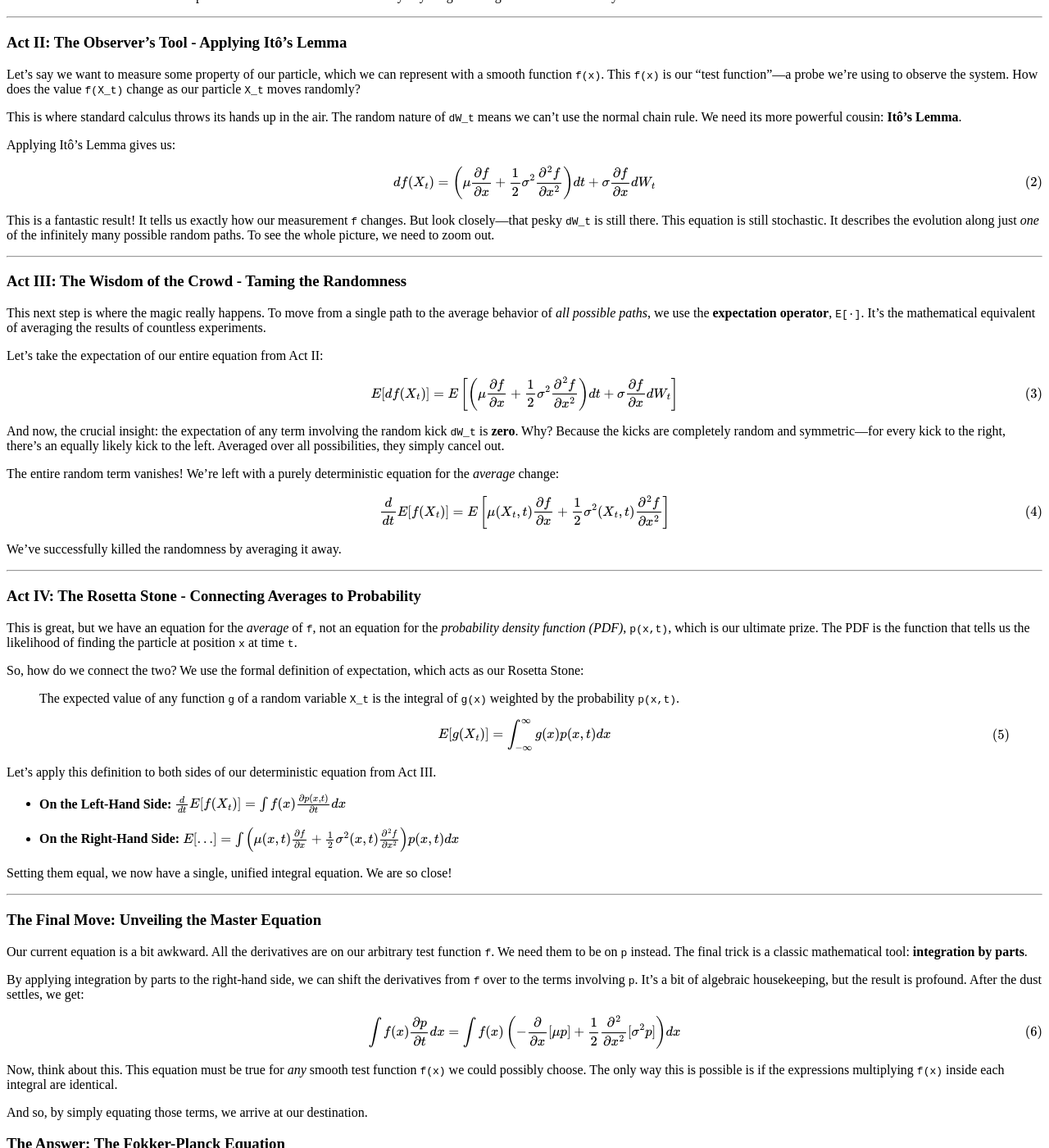
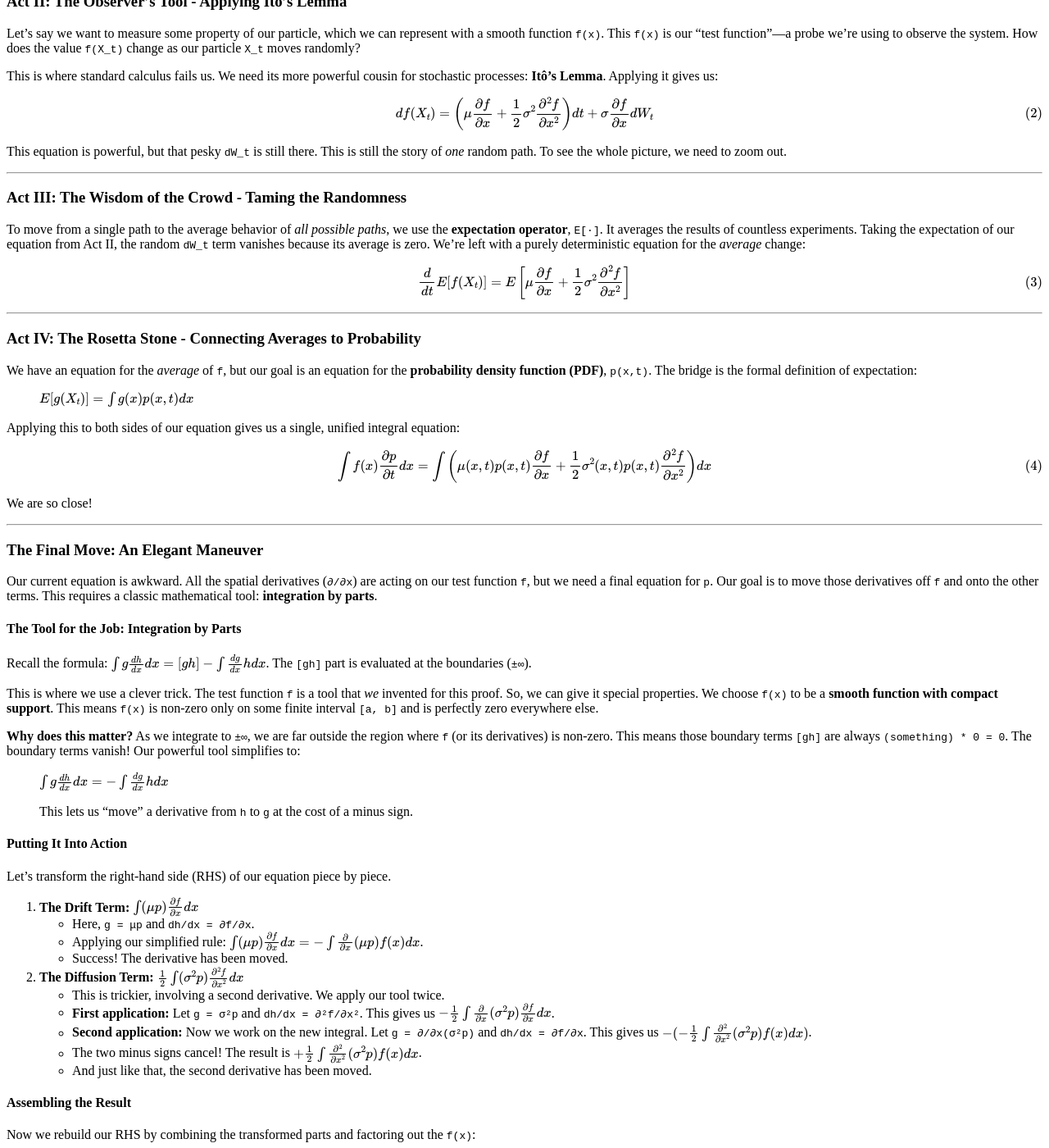
Before and after one commit to LiangXu123/LiangXu123.github.io, a Jekyll site: the page built from blogs/fk/static/fk.md, in a window 1280 px wide and 1400 px high, scrolled down 1013 px. Shown: the whole window at 82% size. Built offline with Jekyll 4.4.1, drawn with Linux system fonts in a browser that asks for light colours; our own code applies the rules of GitHub Pages for plain Markdown files; formulas are drawn with MathJax 3; some of the changed text lies outside the part shown.

Commit message:
add blogs

```diff
--- a/blogs/fk/static/fk.md
+++ b/blogs/fk/static/fk.md
@@ -12,16 +12,14 @@ The answer lies in a beautiful mathematical journey that takes us from the world
 
 ### Act I: The Rogue Particle - Our Starting Point
 
-First, let's write down the rules for our single, lonesome particle. Its motion is described by a Stochastic Differential Equation (SDE). Don't let the name intimidate you; it's just a rule for a random walk.
+First, let's write down the rules for our single, lonesome particle. Its motion is described by a Stochastic Differential Equation (SDE).
 
 $$dX_t = \mu(X_t, t) dt + \sigma(X_t, t) dW_t$$
 
 Think of it like this:
 *   `dX_t` is the tiny step our particle `X` takes at time `t`.
-
 *   `μ(X_t, t) dt` is the **drift**. It's a gentle, deterministic push, like a steady wind guiding the particle.
-
-*   `σ(X_t, t) dW_t` is the **diffusion**. This is the random part—a series of unpredictable kicks. The `dW_t` term is the source of this randomness, a tiny piece of a "Wiener process." The key thing to know about it is that while it averages to zero, its variance is `dt`. This leads to the weird but crucial rule of thumb: `(dW_t)^2 = dt`.
+*   `σ(X_t, t) dW_t` is the **diffusion**. This is the random part—a series of unpredictable kicks. The `dW_t` term is the source of this randomness, with the weird but crucial rule of thumb: `(dW_t)^2 = dt`.
 
 So now we have a rulebook for one particle. But how can we use this to say anything meaningful about the whole system?
 
@@ -31,75 +29,91 @@ So now we have a rulebook for one particle. But how can we use this to say anyth
 
 Let's say we want to measure some property of our particle, which we can represent with a smooth function `f(x)`. This `f(x)` is our "test function"—a probe we're using to observe the system. How does the value `f(X_t)` change as our particle `X_t` moves randomly?
 
-This is where standard calculus throws its hands up in the air. The random nature of `dW_t` means we can't use the normal chain rule. We need its more powerful cousin: **Itô's Lemma**.
-
-Applying Itô's Lemma gives us:
+This is where standard calculus fails us. We need its more powerful cousin for stochastic processes: **Itô's Lemma**. Applying it gives us:
 
 $$df(X_t) = \left( \mu \frac{\partial f}{\partial x} + \frac{1}{2} \sigma^2 \frac{\partial^2 f}{\partial x^2} \right) dt + \sigma \frac{\partial f}{\partial x} dW_t$$
 
-This is a fantastic result! It tells us exactly how our measurement `f` changes. But look closely—that pesky `dW_t` is still there. This equation is still stochastic. It describes the evolution along just *one* of the infinitely many possible random paths. To see the whole picture, we need to zoom out.
+This equation is powerful, but that pesky `dW_t` is still there. This is still the story of *one* random path. To see the whole picture, we need to zoom out.
 
 ***
 
 ### Act III: The Wisdom of the Crowd - Taming the Randomness
 
-This next step is where the magic really happens. To move from a single path to the average behavior of *all possible paths*, we use the **expectation operator**, `E[·]`. It's the mathematical equivalent of averaging the results of countless experiments.
+To move from a single path to the average behavior of *all possible paths*, we use the **expectation operator**, `E[·]`. It averages the results of countless experiments. Taking the expectation of our equation from Act II, the random `dW_t` term vanishes because its average is zero. We're left with a purely deterministic equation for the *average* change:
 
-Let's take the expectation of our entire equation from Act II:
-
-$$E[df(X_t)] = E\left[ \left( \mu \frac{\partial f}{\partial x} + \frac{1}{2} \sigma^2 \frac{\partial^2 f}{\partial x^2} \right) dt + \sigma \frac{\partial f}{\partial x} dW_t \right]$$
-
-And now, the crucial insight: the expectation of any term involving the random kick `dW_t` is **zero**. Why? Because the kicks are completely random and symmetric—for every kick to the right, there's an equally likely kick to the left. Averaged over all possibilities, they simply cancel out.
-
-The entire random term vanishes! We're left with a purely deterministic equation for the *average* change:
-
-$$\frac{d}{dt}E[f(X_t)] = E\left[ \mu(X_t, t) \frac{\partial f}{\partial x} + \frac{1}{2} \sigma^2(X_t, t) \frac{\partial^2 f}{\partial x^2} \right]$$
-
-We've successfully killed the randomness by averaging it away.
+$$\frac{d}{dt}E[f(X_t)] = E\left[ \mu \frac{\partial f}{\partial x} + \frac{1}{2} \sigma^2 \frac{\partial^2 f}{\partial x^2} \right]$$
 
 ***
 
 ### Act IV: The Rosetta Stone - Connecting Averages to Probability
 
-This is great, but we have an equation for the *average* of `f`, not an equation for the *probability density function (PDF)*, `p(x,t)`, which is our ultimate prize. The PDF is the function that tells us the likelihood of finding the particle at position `x` at time `t`.
+We have an equation for the *average* of `f`, but our goal is an equation for the **probability density function (PDF)**, `p(x,t)`. The bridge is the formal definition of expectation:
 
-So, how do we connect the two? We use the formal definition of expectation, which acts as our Rosetta Stone:
+> $E[g(X_t)] = \int g(x) p(x,t) dx$
 
-> The expected value of any function `g` of a random variable `X_t` is the integral of `g(x)` weighted by the probability `p(x,t)`.
->
-> $$E[g(X_t)] = \int_{-\infty}^{\infty} g(x) p(x,t) dx$$
+Applying this to both sides of our equation gives us a single, unified integral equation:
 
-Let's apply this definition to both sides of our deterministic equation from Act III.
+$$\int f(x) \frac{\partial p}{\partial t} dx = \int \left( \mu(x,t) p(x,t) \frac{\partial f}{\partial x} + \frac{1}{2} \sigma^2(x,t) p(x,t) \frac{\partial^2 f}{\partial x^2} \right) dx$$
 
-*   **On the Left-Hand Side:**
-    $\frac{d}{dt}E[f(X_t)] = \int f(x) \frac{\partial p(x,t)}{\partial t} dx$
-
-*   **On the Right-Hand Side:**
-    $E[\dots] = \int \left( \mu(x,t) \frac{\partial f}{\partial x} + \frac{1}{2} \sigma^2(x,t) \frac{\partial^2 f}{\partial x^2} \right) p(x,t) dx$
-
-Setting them equal, we now have a single, unified integral equation. We are so close!
+We are so close!
 
 ***
 
-### The Final Move: Unveiling the Master Equation
+### The Final Move: An Elegant Maneuver
 
-Our current equation is a bit awkward. All the derivatives are on our arbitrary test function `f`. We need them to be on `p` instead. The final trick is a classic mathematical tool: **integration by parts**.
+Our current equation is awkward. All the spatial derivatives (`∂/∂x`) are acting on our test function `f`, but we need a final equation for `p`. Our goal is to move those derivatives off `f` and onto the other terms. This requires a classic mathematical tool: **integration by parts**.
 
-By applying integration by parts to the right-hand side, we can shift the derivatives from `f` over to the terms involving `p`. It's a bit of algebraic housekeeping, but the result is profound. After the dust settles, we get:
+#### The Tool for the Job: Integration by Parts
+
+Recall the formula: $\int g \frac{dh}{dx} dx = [gh] - \int \frac{dg}{dx} h dx$. The `[gh]` part is evaluated at the boundaries (`±∞`).
+
+This is where we use a clever trick. The test function `f` is a tool that *we* invented for this proof. So, we can give it special properties. We choose `f(x)` to be a **smooth function with compact support**. This means `f(x)` is non-zero only on some finite interval `[a, b]` and is perfectly zero everywhere else.
+
+**Why does this matter?** As we integrate to `±∞`, we are far outside the region where `f` (or its derivatives) is non-zero. This means those boundary terms `[gh]` are always `(something) * 0 = 0`. The boundary terms vanish! Our powerful tool simplifies to:
+
+> $\int g \frac{dh}{dx} dx = - \int \frac{dg}{dx} h dx$
+>
+> This lets us "move" a derivative from `h` to `g` at the cost of a minus sign.
+
+#### Putting It Into Action
+
+Let's transform the right-hand side (RHS) of our equation piece by piece.
+
+1.  **The Drift Term:** $\int (\mu p) \frac{\partial f}{\partial x} dx$
+    *   Here, `g = μp` and `dh/dx = ∂f/∂x`.
+    *   Applying our simplified rule: $\int (\mu p) \frac{\partial f}{\partial x} dx = - \int \frac{\partial}{\partial x}(\mu p) f(x) dx$.
+    *   Success! The derivative has been moved.
+
+2.  **The Diffusion Term:** $\frac{1}{2} \int (\sigma^2 p) \frac{\partial^2 f}{\partial x^2} dx$
+    *   This is trickier, involving a second derivative. We apply our tool twice.
+    *   **First application:** Let `g = σ²p` and `dh/dx = ∂²f/∂x²`. This gives us $-\frac{1}{2} \int \frac{\partial}{\partial x}(\sigma^2 p) \frac{\partial f}{\partial x} dx$.
+    *   **Second application:** Now we work on the new integral. Let `g = ∂/∂x(σ²p)` and `dh/dx = ∂f/∂x`. This gives us $-(- \frac{1}{2} \int \frac{\partial^2}{\partial x^2}(\sigma^2 p) f(x) dx)$.
+    *   The two minus signs cancel! The result is $+\frac{1}{2} \int \frac{\partial^2}{\partial x^2}(\sigma^2 p) f(x) dx$.
+    *   And just like that, the second derivative has been moved.
+
+#### Assembling the Result
+
+Now we rebuild our RHS by combining the transformed parts and factoring out the `f(x)`:
+
+$$\text{RHS} = \int f(x) \left( - \frac{\partial}{\partial x}[\mu p] + \frac{1}{2} \frac{\partial^2}{\partial x^2}[\sigma^2 p] \right) dx$$
+
+This is our transformed equation. After the dust from the algebraic housekeeping has settled, we are left with:
 
 $$\int f(x) \frac{\partial p}{\partial t} dx = \int f(x) \left( - \frac{\partial}{\partial x}[\mu p] + \frac{1}{2} \frac{\partial^2}{\partial x^2}[\sigma^2 p] \right) dx$$
 
-Now, think about this. This equation must be true for *any* smooth test function `f(x)` we could possibly choose. The only way this is possible is if the expressions multiplying `f(x)` inside each integral are identical.
+Since this equation must hold for *any* well-behaved test function `f(x)` we can dream up, the only possible conclusion is that the terms multiplying `f(x)` on both sides must be equal.
 
-And so, by simply equating those terms, we arrive at our destination.
+***
 
 ### The Answer: The Fokker-Planck Equation
 
+By equating the integrands, we arrive at our destination:
+
 $$\frac{\partial p(x,t)}{\partial t} = - \frac{\partial}{\partial x}[\mu(x,t)p(x,t)] + \frac{1}{2} \frac{\partial^2}{\partial x^2}[\sigma^2(x,t)p(x,t)]$$
 
-Here it is. A deterministic partial differential equation, born from a purely stochastic process. It describes the "flow" of probability over time. The `μ` term acts like a current, and the `σ` term acts like diffusion. It is the master plan for our entire cloud of particles.
+Here it is. A deterministic partial differential equation, born from a purely stochastic process. It is the master plan for our entire cloud of ink particles.
 
-*   **In Diffusion Models**, this equation is the engine that drives a data distribution towards simple noise and, more importantly, provides the theoretical foundation for the reverse process that generates art from that noise. 🎨
-*   **In Schrödinger Bridges**, this equation and its relatives form a system that finds the most efficient possible way to transform one probability distribution into another, a problem with deep implications in control theory and optimal transport.
+*   **In Diffusion Models**, this equation is the engine that drives a data distribution towards simple noise and provides the theoretical foundation for the reverse generative process. 🎨
+*   **In Schrödinger Bridges**, this equation and its relatives form a system that finds the most efficient way to transform one probability distribution into another, a problem with deep implications in optimal transport.
 
-We started with a single, random walker and, through a series of logical steps, derived the universal law that governs the entire ensemble. It's a stunning example of how we can find predictability and order hidden within the heart of randomness.
+We started with a single, random walker and, through a series of logical steps, derived the universal law that governs the entire ensemble. It's a stunning example of finding predictability hidden within the heart of randomness.
```
